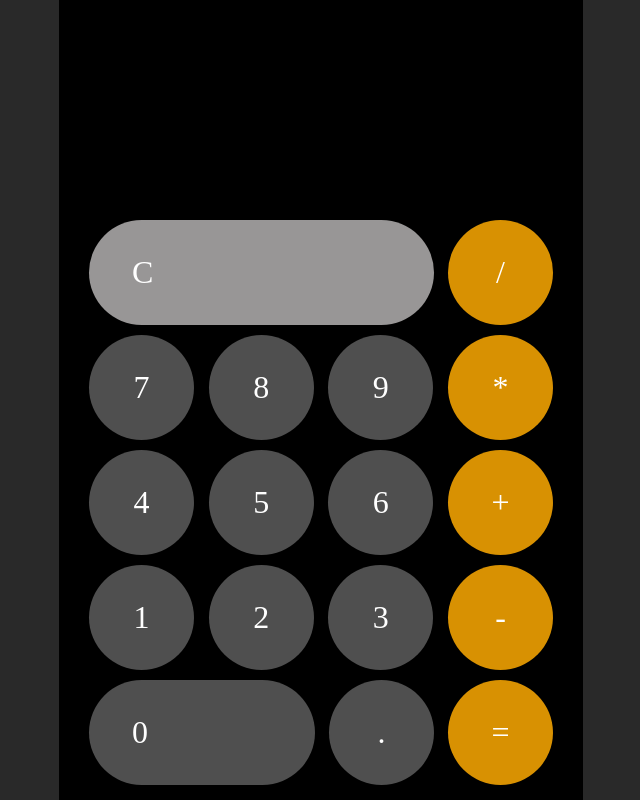
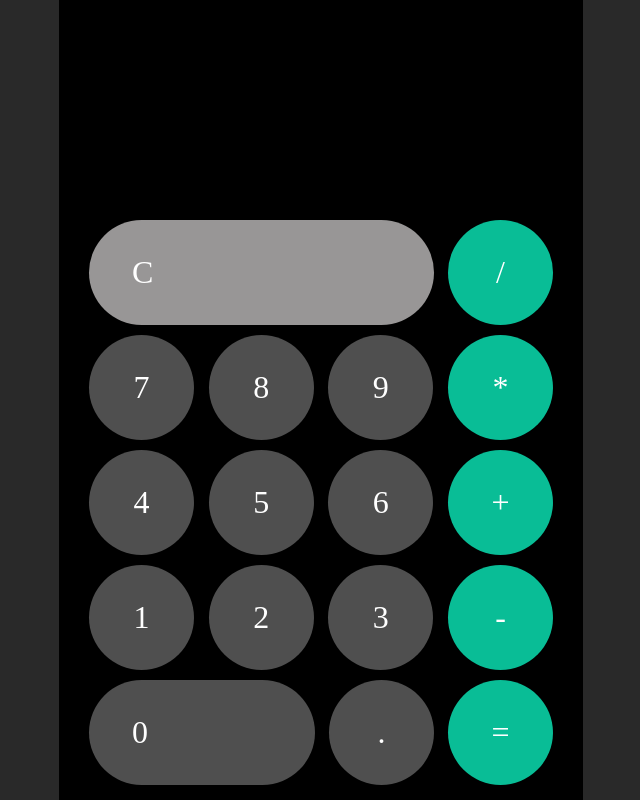
Before and after one commit to steveade/calculator, a plain HTML site: page index.html in a window 1280 px wide. Shown: the whole page, without its empty margins (319-959 px from the left). Drawn offline with Linux system fonts and the light colour scheme.

Commit message:
Change the accent color

```diff
--- a/styles.css
+++ b/styles.css
@@ -61,5 +61,5 @@ body {
 
 .keys .op,
 .keys .equal {
-    background-color: rgb(216, 145, 2);
+    background-color: rgb(9, 189, 150);
 }
```
